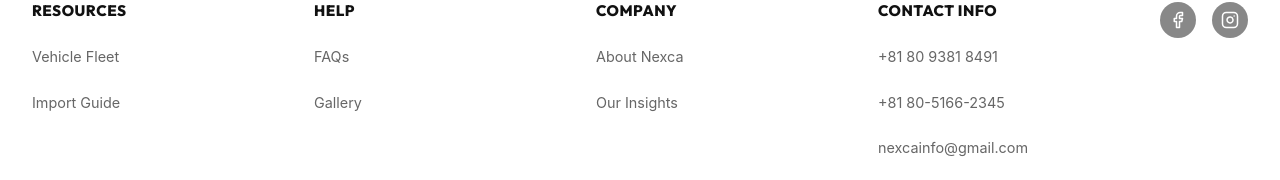
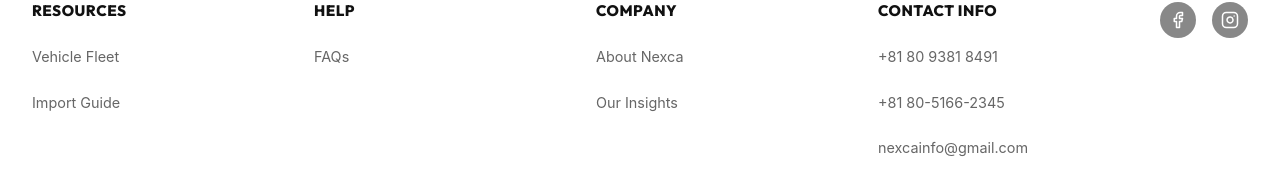
Before and after one commit to AMGRPrabhatha/Nexca, a React (Vite) app: page /privacy-policy in a window 1280 px wide. Shown: the part 1406-1586 px from the top of the page. Built offline with nearby package versions, Linux system fonts and the light colour scheme.

Commit message:
Temporarily comment out Gallery page links and route

```diff
--- a/src/App.jsx
+++ b/src/App.jsx
@@ -7,7 +7,7 @@
 import Shop from './pages/Shop';
 import About from './pages/About';
 import Blog from './pages/Blog';
-import Gallery from './pages/Gallery';
+// import Gallery from './pages/Gallery';
 import PrivacyPolicy from './pages/PrivacyPolicy';
 import WhatsAppButton from './components/WhatsAppButton';
 
@@ -40,7 +40,7 @@
             <Route path="/shop" element={<Shop />} />
             <Route path="/about" element={<About />} />
             <Route path="/blog" element={<Blog />} />
-            <Route path="/gallery" element={<Gallery />} />
+            {/* <Route path="/gallery" element={<Gallery />} /> */}
             <Route path="/privacy-policy" element={<PrivacyPolicy />} />
           </Routes>
         </main>
--- a/src/components/Footer.jsx
+++ b/src/components/Footer.jsx
@@ -20,7 +20,7 @@
             <h5>HELP</h5>
             <ul>
               <li><Link to="/about#faq-section">FAQs</Link></li>
-              <li><Link to="/gallery">Gallery</Link></li>
+              {/* <li><Link to="/gallery">Gallery</Link></li> */}
             </ul>
           </div>
 
--- a/src/components/Navbar.jsx
+++ b/src/components/Navbar.jsx
@@ -41,7 +41,7 @@
         <div className="right-section desktop-only">
           <ul className="nav-links right-links">
             <li><Link to="/blog">BLOG</Link></li>
-            <li><Link to="/gallery">GALLERY</Link></li>
+            {/* <li><Link to="/gallery">GALLERY</Link></li> */}
           </ul>
         </div>
 
@@ -65,7 +65,7 @@
                 <li><Link to="/shop" onClick={closeMobileMenu}>SHOP</Link></li>
                 <li><Link to="/about" onClick={closeMobileMenu}>ABOUT US</Link></li>
                 <li><Link to="/blog" onClick={closeMobileMenu}>BLOG</Link></li>
-                <li><Link to="/gallery" onClick={closeMobileMenu}>GALLERY</Link></li>
+                {/* <li><Link to="/gallery" onClick={closeMobileMenu}>GALLERY</Link></li> */}
               </ul>
               <div className="mobile-menu-footer">
                 <p>Nexca Motors</p>
```
